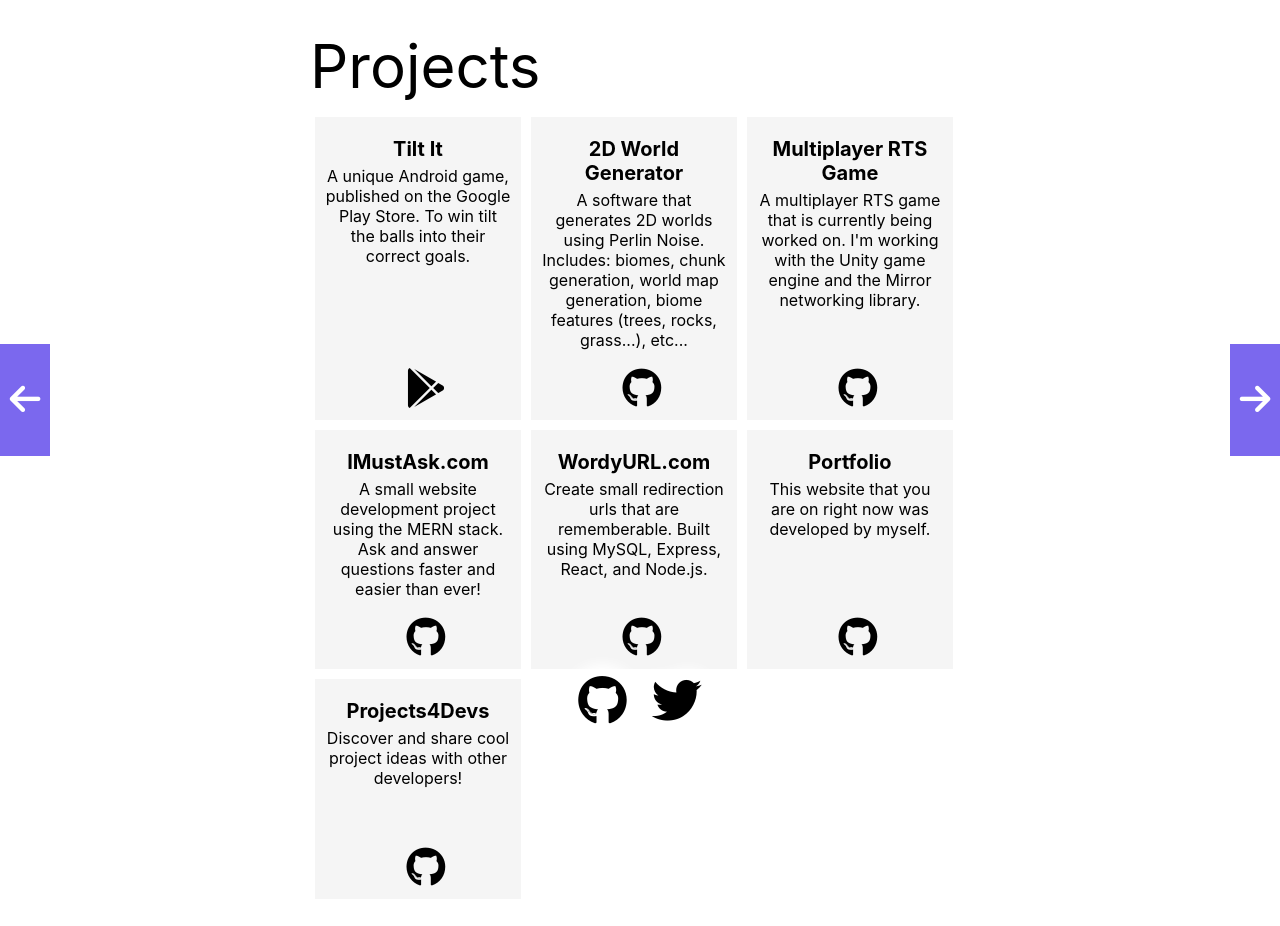
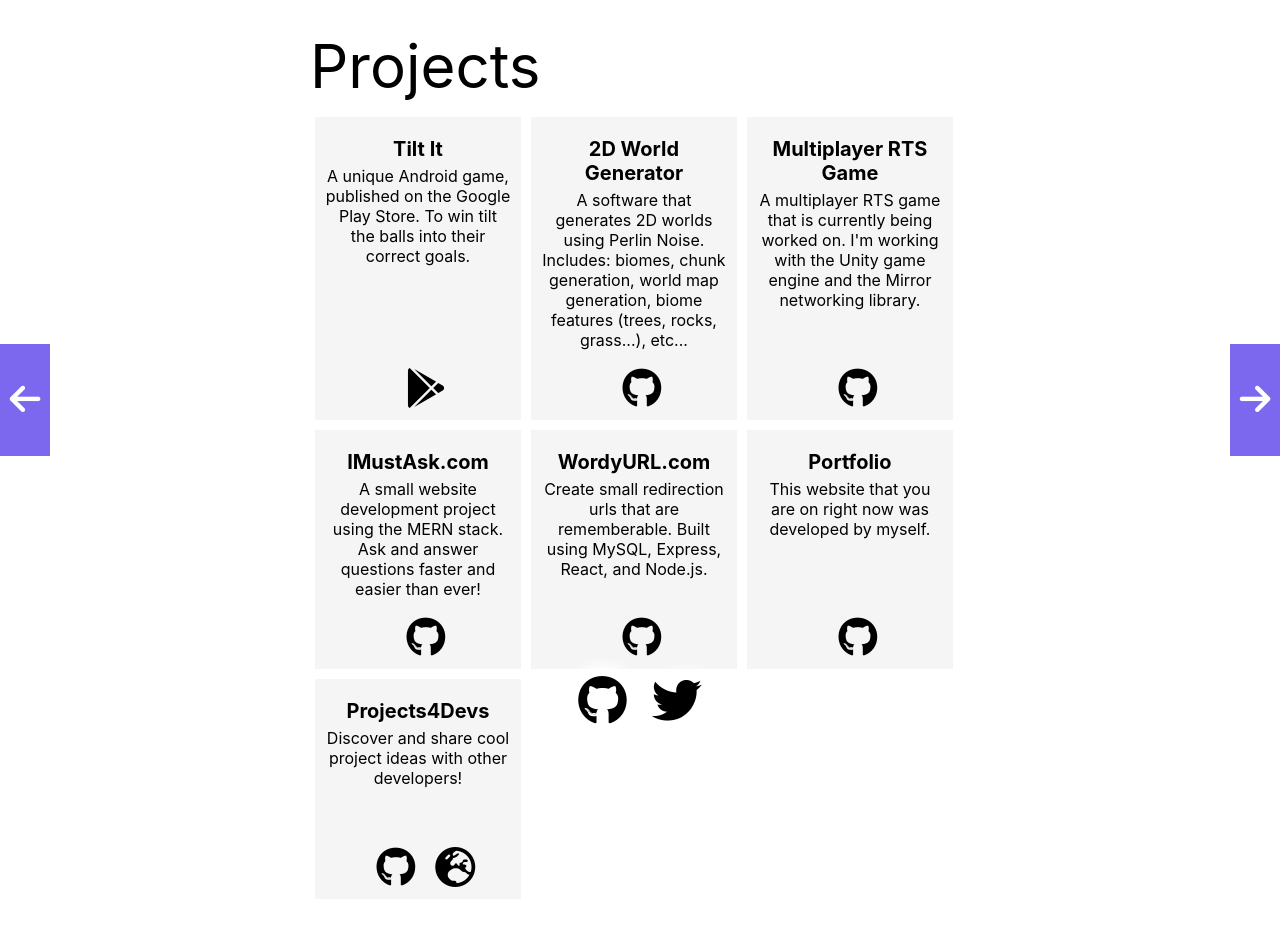
Before and after one commit to CorieW/Portfolio-Front, a React (Create React App) app: page /projects in a window 1280 px wide. Shown: the top 926 px of the page. Built offline with nearby package versions, Linux system fonts and the light colour scheme.

Commit message:
Added Projects4Devs website link.

```diff
--- a/src/components/Projects/Projects.js
+++ b/src/components/Projects/Projects.js
@@ -67,6 +67,9 @@ export default function Projects() {
                         <a className='link fab fa-github' href='https://github.com/CorieW/Projects4Devs' target='_blank' rel='noreferrer'>
                             <span className='screen-reader-text'>Project's GitHub repository</span>
                         </a>
+                        <a className='link fas fa-globe-europe' href='https://projects4devs.com/' target='_blank' rel='noreferrer'>
+                            <span className='screen-reader-text'>Project's website</span>
+                        </a>
                     </div>
                 </div>
             </div>
```
